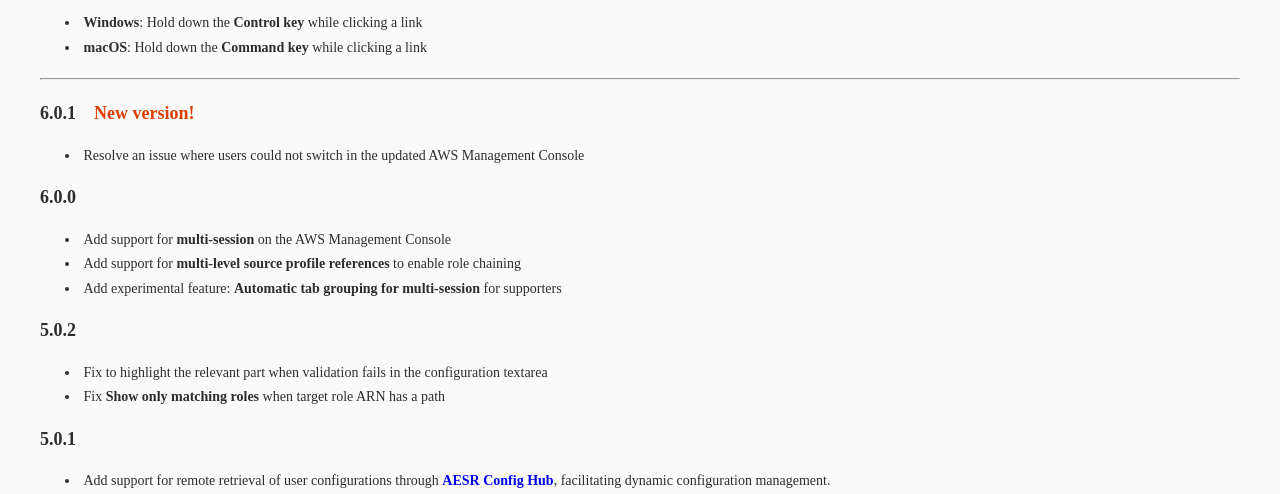
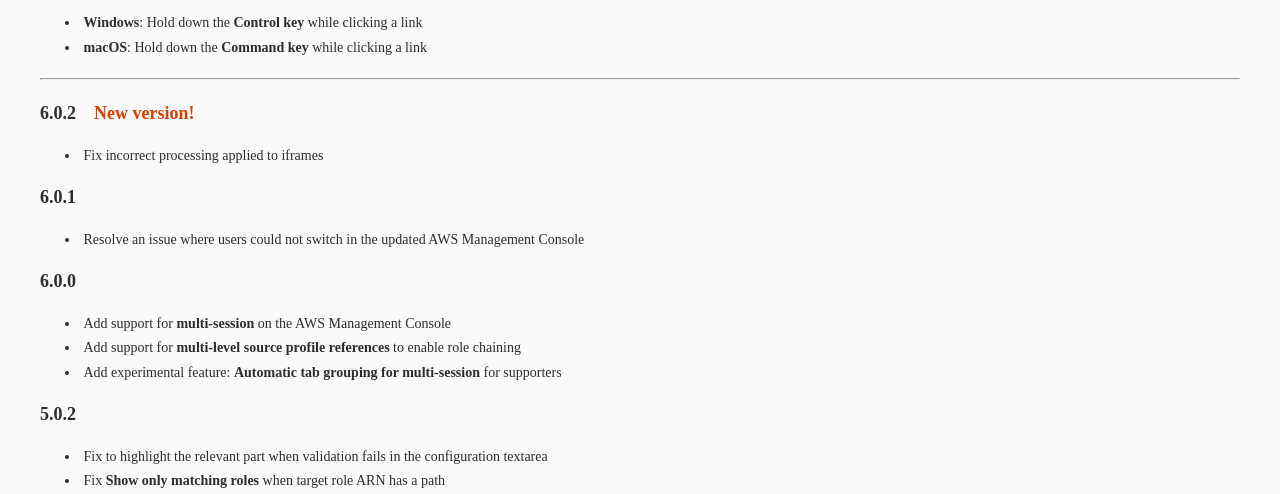
Before and after one commit to tilfinltd/aws-extend-switch-roles, a browser extension: page src/updated.html in a window 1280 px wide. Shown: the part 606-1100 px from the top of the page. Drawn offline with Linux system fonts and the light colour scheme.

Commit message:
Remove all_frames from content scripts (#382)
* bump version to 6.0.2 and remove all_frames from content scripts

* Update changelog for version 6.0.2

```diff
--- a/package.json
+++ b/package.json
@@ -1,6 +1,6 @@
 {
   "name": "aws-extend-switch-roles",
-  "version": "6.0.1",
+  "version": "6.0.2",
   "description": "Extend your AWS IAM switching roles by Chrome extension",
   "main": "index.js",
   "directories": {
--- a/src/updated.html
+++ b/src/updated.html
@@ -74,7 +74,12 @@
 
     <hr style="margin:18px 0">
 
-    <h2>6.0.1 <span style="margin-left:0.75em; color:rgb(221, 63, 0)">New version!</span></h2>
+    <h2>6.0.2 <span style="margin-left:0.75em; color:rgb(221, 63, 0)">New version!</span></h2>
+    <ul>
+      <li>Fix incorrect processing applied to iframes</li>
+    </ul>
+
+    <h2>6.0.1</h2>
     <ul>
       <li>Resolve an issue where users could not switch in the updated AWS Management Console</li>
     </ul>
```
Also changed, not shown: CHANGELOG.md, manifest.json.
